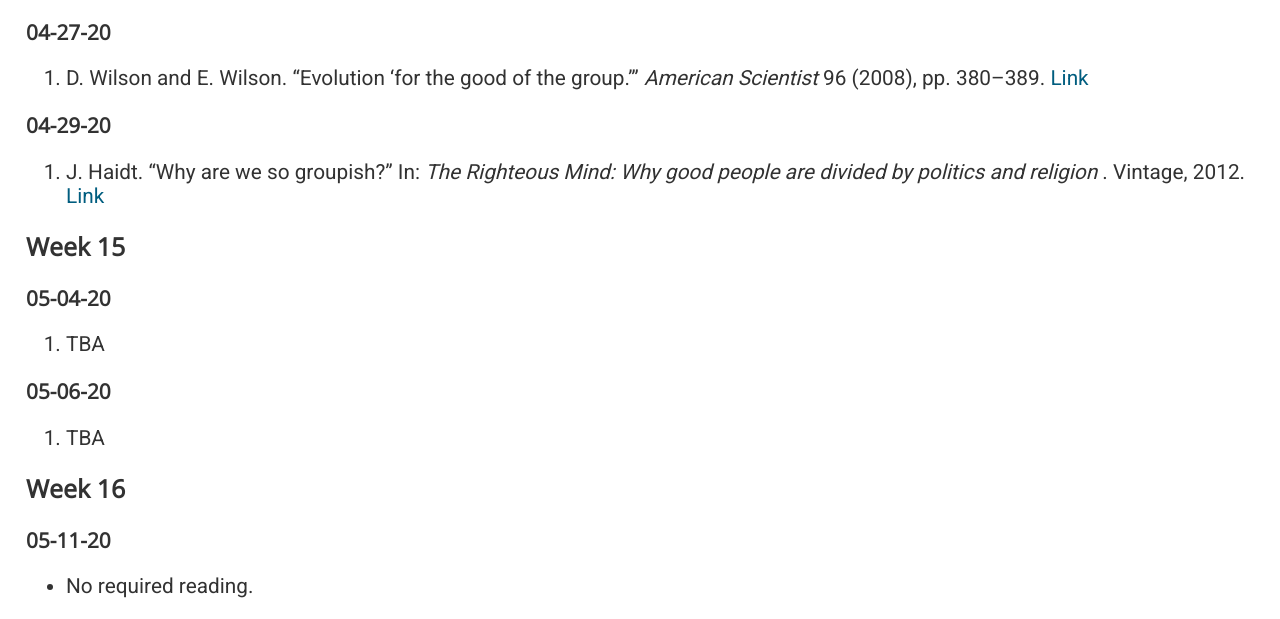
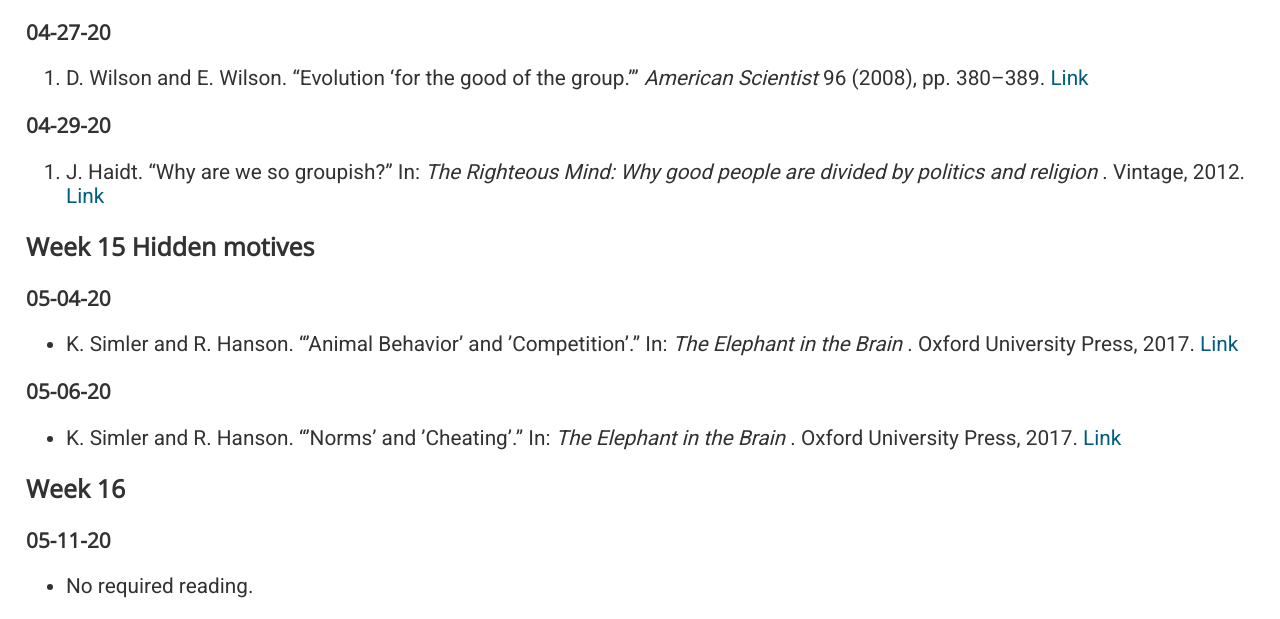
Before and after one commit to makp/website, a Flask app: page /schedule3 in a window 1280 px wide. Shown: the part 3874-4493 px from the top of the page. Run offline with Flask 2, Linux system fonts and the light colour scheme.

Commit message:
add link to last couple of readings for phil212

```diff
--- a/templates/includes/schedule_s20_phil212.html
+++ b/templates/includes/schedule_s20_phil212.html
@@ -823,6 +823,7 @@
   </span>
   <a id="x1-43000Week 15">
   </a>
+  Hidden motives
  </h4>
  <!--l. 187-->
  <p class="noindent">
@@ -832,14 +833,19 @@
   </a>
   05-04-20
  </h5>
- <!--l. 188-->
- <p class="noindent">
- </p>
- <ol class="enumerate1">
-  <li class="enumerate" id="x1-44002x1">
-   TBA
+ <ul class="itemize1">
+  <li class="itemize">
+   K. Simler and R. Hanson. “’Animal Behavior’ and ’Competition’.” In:
+   <em>
+    The
+     Elephant in the Brain
+   </em>
+   . Oxford University Press, 2017.
+   <a href="https://tu-my.sharepoint.com/:b:/g/personal/mpedroso_towson_edu/EZTXEIH8fNtPuFc-cGRy2eUBaP1dj-tbzooJPi1sfrdBWQ?e=owgZsD">
+    Link
+   </a>
   </li>
- </ol>
+ </ul>
  <!--l. 192-->
  <p class="noindent">
  </p>
@@ -848,14 +854,19 @@
   </a>
   05-06-20
  </h5>
- <!--l. 193-->
- <p class="noindent">
- </p>
- <ol class="enumerate1">
-  <li class="enumerate" id="x1-45002x1">
-   TBA
+ <ul class="itemize1">
+  <li class="itemize">
+   K. Simler and R. Hanson. “’Norms’ and ’Cheating’.” In:
+   <em>
+    The Elephant in
+     the Brain
+   </em>
+   . Oxford University Press, 2017.
+   <a href="https://tu-my.sharepoint.com/:b:/g/personal/mpedroso_towson_edu/EV11w2iKla9FmuS2VaPwJpMBB1xqxMW9NPzDWtKaWaftlg?e=H3gumC">
+    Link
+   </a>
   </li>
- </ol>
+ </ul>
  <!--l. 198-->
  <p class="noindent">
  </p>
```
Also changed, not shown: latex/schedules/schedule_s20_phil212/schedule_s20_phil212.html (+9 -9 lines), 2 other files.
